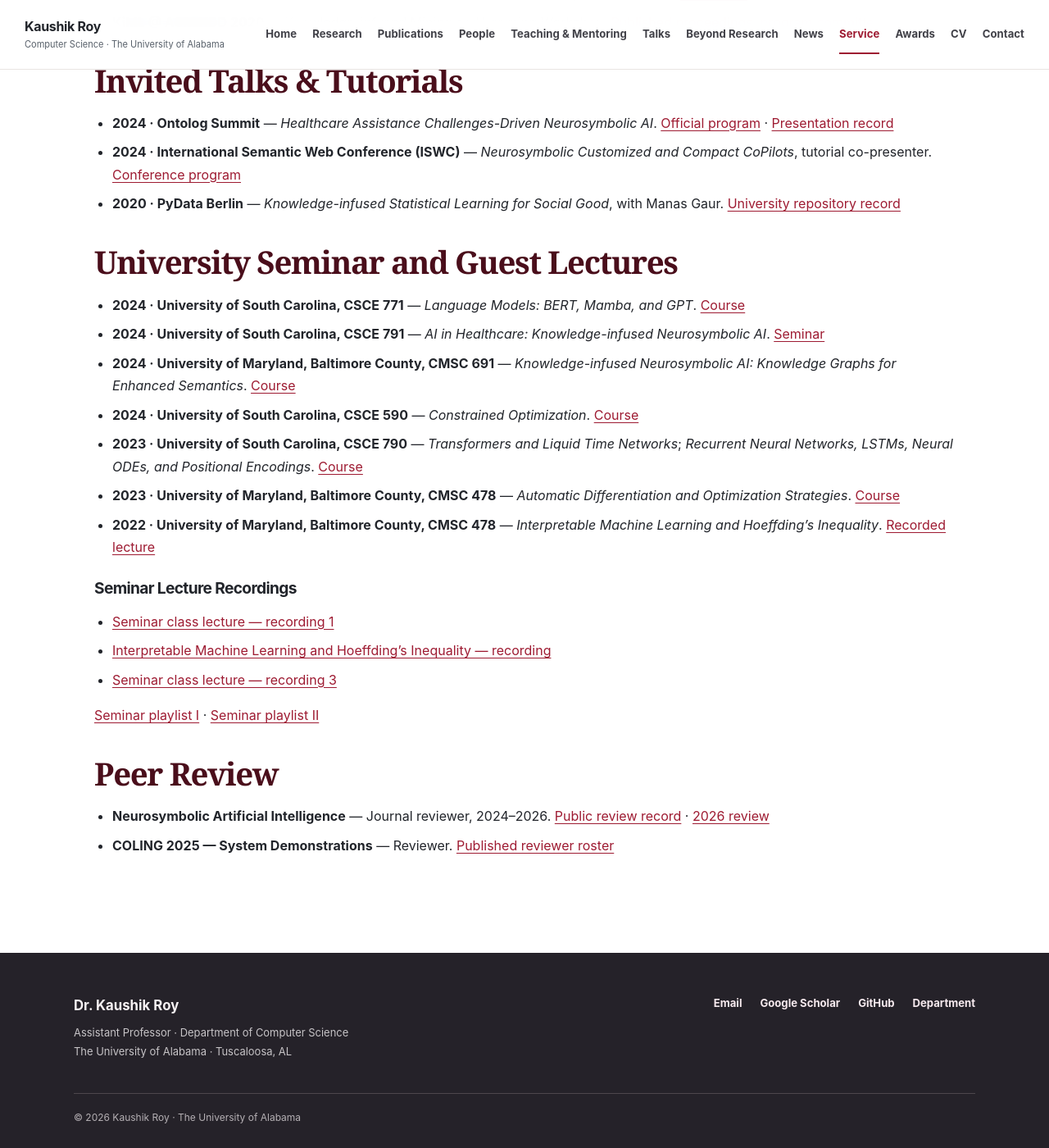
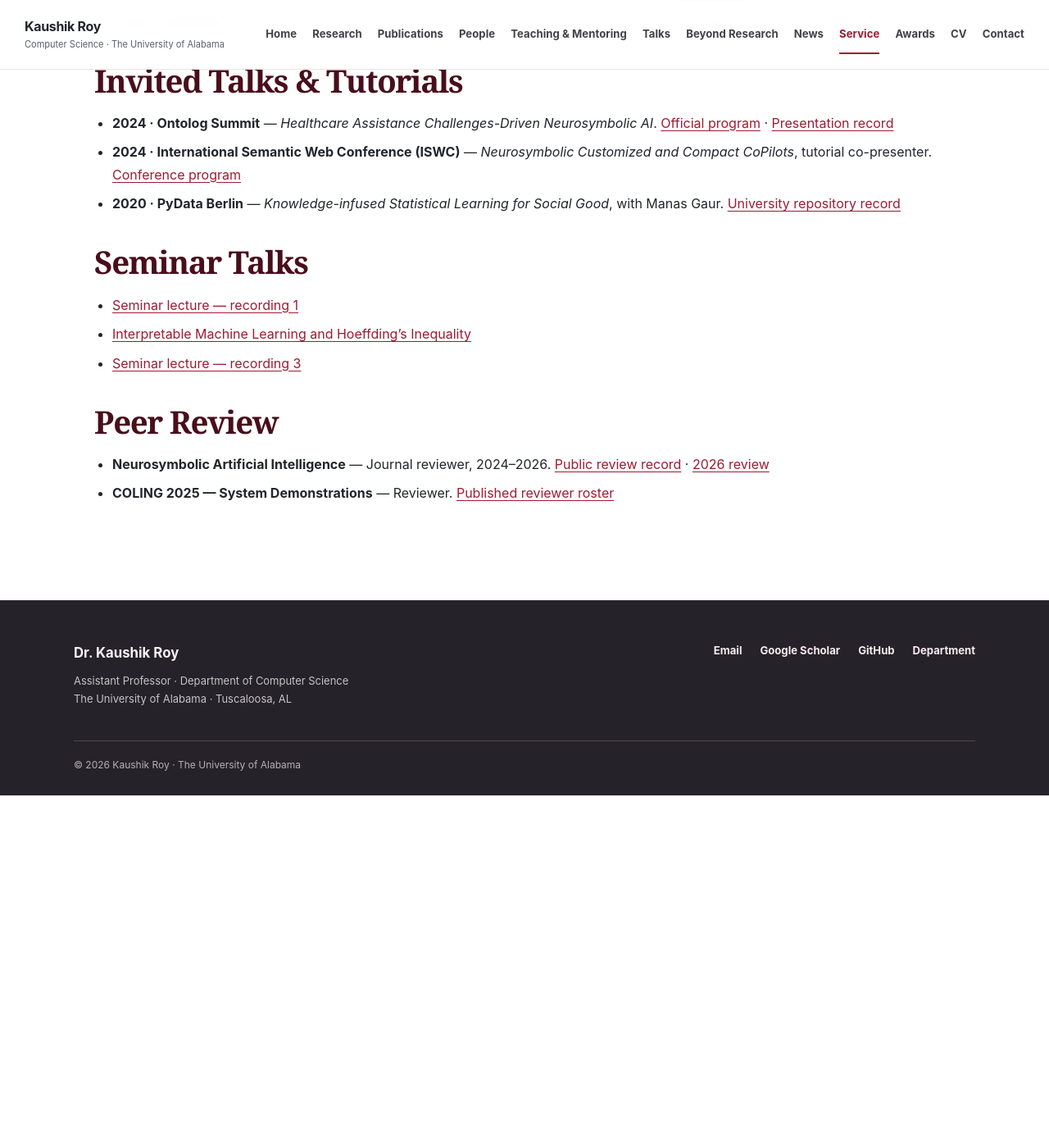
Before and after one commit to kauroy1994/home, a Jekyll site: the page built from _pages/service.md, in a window 1280 px wide and 1400 px high, scrolled down 1138 px. Shown: the whole window at 82% size. Built offline with Jekyll 4.4.1, drawn with Linux system fonts in a browser that asks for light colours; after the commit the page ends 2108 px from its top, so only the background shows below that.

Commit message:
Keep only three direct seminar recordings under Seminar Talks

```diff
--- a/_pages/service.md
+++ b/_pages/service.md
@@ -32,23 +32,11 @@ lede: "Journal editorships, event organization, program committees, peer review,
 - **2024 · International Semantic Web Conference (ISWC)** — *Neurosymbolic Customized and Compact CoPilots*, tutorial co-presenter. [Conference program](https://iswc.umbc.edu/program/accepted-tutorials/)
 - **2020 · PyData Berlin** — *Knowledge-infused Statistical Learning for Social Good*, with Manas Gaur. [University repository record](https://scholarcommons.sc.edu/aii_fac_pub/588/)
 
-## University Seminar and Guest Lectures
+## Seminar Talks
 
-- **2024 · University of South Carolina, CSCE 771** — *Language Models: BERT, Mamba, and GPT*. [Course](https://sites.google.com/site/biplavsrivastava/teaching/nlp-csce-771-fall-2024-computer-processing-of-natural-language)
-- **2024 · University of South Carolina, CSCE 791** — *AI in Healthcare: Knowledge-infused Neurosymbolic AI*. [Seminar](https://cse.sc.edu/~sur/csce791_f20/index.html)
-- **2024 · University of Maryland, Baltimore County, CMSC 691** — *Knowledge-infused Neurosymbolic AI: Knowledge Graphs for Enhanced Semantics*. [Course](https://kil-workshop.github.io/CMSC691/)
-- **2024 · University of South Carolina, CSCE 590** — *Constrained Optimization*. [Course](https://vigsnar.github.io/teaching.html)
-- **2023 · University of South Carolina, CSCE 790** — *Transformers and Liquid Time Networks*; *Recurrent Neural Networks, LSTMs, Neural ODEs, and Positional Encodings*. [Course](https://vigsnar.github.io/csce.html)
-- **2023 · University of Maryland, Baltimore County, CMSC 478** — *Automatic Differentiation and Optimization Strategies*. [Course](https://manasgaur.github.io/Courses/)
-- **2022 · University of Maryland, Baltimore County, CMSC 478** — *Interpretable Machine Learning and Hoeffding's Inequality*. [Recorded lecture](https://www.youtube.com/watch?v=0oCELvPrkMk)
-
-### Seminar Lecture Recordings
-
-- [Seminar class lecture — recording 1](https://youtu.be/ms373MD1Hps)
-- [Interpretable Machine Learning and Hoeffding's Inequality — recording](https://youtu.be/0oCELvPrkMk)
-- [Seminar class lecture — recording 3](https://youtu.be/MC7jiLmDzu0)
-
-[Seminar playlist I](https://www.youtube.com/playlist?list=PLUkZdoAFrCu-WgzTYpPLBz3cVoTVEUsOc) · [Seminar playlist II](https://www.youtube.com/playlist?list=PLDkTXXf-noPk)
+- [Seminar lecture — recording 1](https://youtu.be/ms373MD1Hps)
+- [Interpretable Machine Learning and Hoeffding's Inequality](https://youtu.be/0oCELvPrkMk)
+- [Seminar lecture — recording 3](https://youtu.be/MC7jiLmDzu0)
 
 ## Peer Review
 
```
